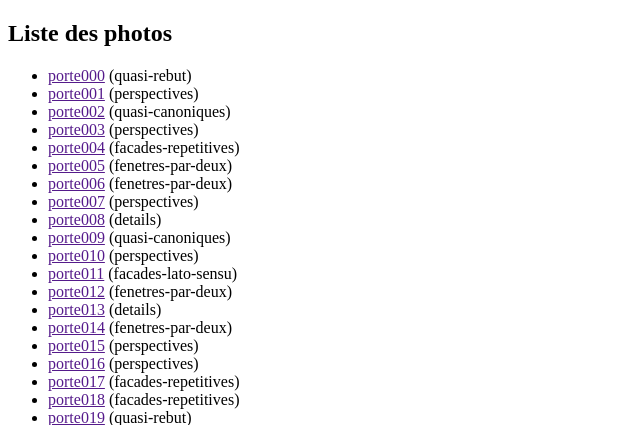
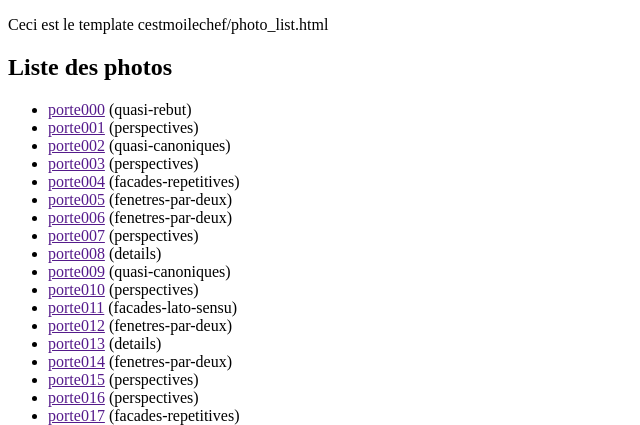
Before and after one commit to jeanlucancey/pronunciamento, a Django app: a page that uses cestmoilechef/templates/cestmoilechef/photo_list.html in a window 1280 px wide. Shown: the part 168-593 px from the top of the page, without its empty margins (0-640 px from the left). Run offline with Django 3.2, Linux system fonts and the light colour scheme; data comes from the database, SQL or seed files in the repository; parts of the project's set-up code (start-up, migrations or seed data) failed here and were passed over.

Commit message:
Découpage de la fin de l'URL

```diff
--- a/cestmoilechef/templates/cestmoilechef/photo_list.html
+++ b/cestmoilechef/templates/cestmoilechef/photo_list.html
@@ -5,6 +5,9 @@
 {% endblock %}
 
 {% block content %}
+
+<p>Ceci est le template cestmoilechef/photo_list.html</p>
+
 <h2>Liste des photos</h2>
 <ul>
   {% for photo in photo_list %}
--- a/cestmoilechef/views.py
+++ b/cestmoilechef/views.py
@@ -294,3 +294,37 @@ def listePhotos2(request):
     context = Context({'photo_list': photo_list})
     output = template.render(context)
     return HttpResponse(output)
+
+def categorie_detail_pabon(request):
+    # Comme l'explique Pinkham au bas de la page 129, on peut faire
+    # ce que je fais ici, mais c'est moche et pas propre. Ca fait rien,
+    # ca me parait pedagogique.
+    monFullPath = request.path_info # Et cette variable, on la bidouille comme on veut
+    pageEntiere = ""
+    pageEntiere += "<html>\n"
+    pageEntiere += "<body>\n"
+    pageEntiere += "<p>Cette page cherche juste à montrer que l'URL peut être bidouillée à la mimine.</p>\n"
+    pageEntiere += "<p>monFullPath est une variable et vaut&nbsp;: [%s]</p>\n" % (monFullPath)
+    pageEntiere += "</body>\n"
+    pageEntiere += "</html>\n"
+    return HttpResponse(pageEntiere)
+
+def categorie_detail_pabon2(request, slug):
+    categorie = Categorie.objects.get(slug__iexact = slug)
+    pageEntiere = ""
+    pageEntiere += "<html>\n"
+    pageEntiere += "<body>\n"
+    pageEntiere += "<p>Cette page cherche juste à vérifier que le slug est bien compris.</p>\n"
+    pageEntiere += "<p>slug est une variable et vaut&nbsp;: [%s]</p>\n" % (slug)
+    pageEntiere += "<p>categorie.nom vaut&nbsp;: [%s]</p>\n" % (categorie.nom)
+    pageEntiere += "<p>categorie.slug vaut&nbsp;: [%s]</p>\n" % (categorie.slug)
+    pageEntiere += "</body>\n"
+    pageEntiere += "</html>\n"
+    return HttpResponse(pageEntiere)
+
+def categorie_detail(request, slug):
+    categorie = Categorie.objects.get(slug__iexact = slug)
+    template = loader.get_template('cestmoilechef/categorie_detail.html')
+    context = Context({'categorie': categorie})
+    output = template.render(context)
+    return HttpResponse(output)
--- a/suorganizer/urls.py
+++ b/suorganizer/urls.py
@@ -32,6 +32,9 @@ from cestmoilechef.views import (
         purgePhotos, \
         listeCategories2, \
         listePhotos2, \
+        categorie_detail_pabon, \
+        categorie_detail_pabon2, \
+        categorie_detail, \
      )
 
 urlpatterns = [
@@ -49,5 +52,10 @@ urlpatterns = [
     url(r'^purge-photos/', purgePhotos),
     url(r'^liste-categories2/', listeCategories2),
     url(r'^liste-photos2/', listePhotos2),
+    url(r'^categorie-pabon/[\w\-]+/$', categorie_detail_pabon), # Pas recommande mais possible
+    url(r'^categorie-pabon2/(?P<slug>[\w\-]+)/$', categorie_detail_pabon2),
+    url(r'^categorie/(?P<slug>[\w\-]+)/$',
+        categorie_detail,
+        name='cestmoilechef_categorie_detail'), # p. 131 et 132 de Pinkham
     url(r'^', include(organizer_urls)),
 ]
```
Also changed, not shown: cestmoilechef/templates/cestmoilechef/categorie_detail.html (+7 -0 lines).
